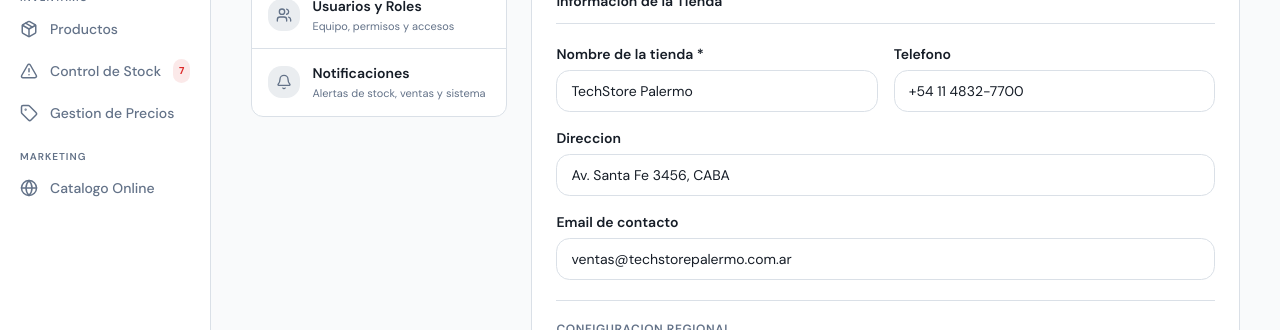
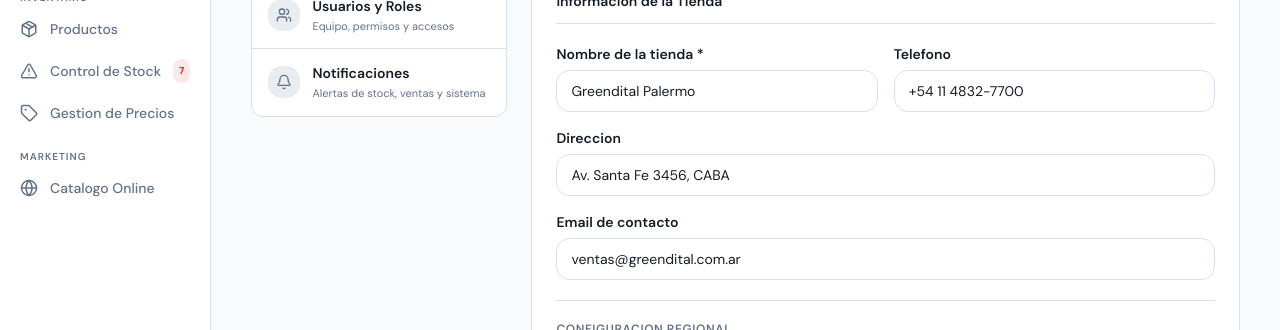
Before and after one commit to FabriBenitez/Greendital, a Next.js app: page /configuracion in a window 1280 px wide. Shown: the part 324-654 px from the top of the page. Built offline with nearby package versions, Linux system fonts and the light colour scheme.

Commit message:
Ahora si

```diff
--- a/src/app/configuracion/components/TiendaPanel.tsx
+++ b/src/app/configuracion/components/TiendaPanel.tsx
@@ -24,10 +24,10 @@
     formState: { errors, isDirty },
   } = useForm<TiendaFormData>({
     defaultValues: {
-      nombre: 'TechStore Palermo',
+      nombre: 'Greendital Palermo',
       direccion: 'Av. Santa Fe 3456, CABA',
       telefono: '+54 11 4832-7700',
-      email: 'ventas@techstorepalermo.com.ar',
+      email: 'ventas@greendital.com.ar',
       moneda: 'ARS',
       iva: '21',
       timezone: 'America/Argentina/Buenos_Aires',
--- a/src/app/dashboard/components/TopProductsTable.tsx
+++ b/src/app/dashboard/components/TopProductsTable.tsx
@@ -1,3 +1,5 @@
+'use client'
+
 import { Minus, TrendingDown, TrendingUp } from 'lucide-react'
 import { initialProducts } from '@/mockData'
 
@@ -21,7 +23,7 @@
   nombre: p.name,
   categoria: p.category,
   marca: p.brand,
-  vendidosHoy: Math.floor(Math.random() * 5) + 1,
+  vendidosHoy: p.id % 5 + 1, // Usamos una lógica fija basada en el ID para evitar errores de hidratación
   vendidosMes: p.soldMonthly,
   precio: p.price,
   margen: Math.round(((p.price - p.cost) / p.cost) * 100),
```
